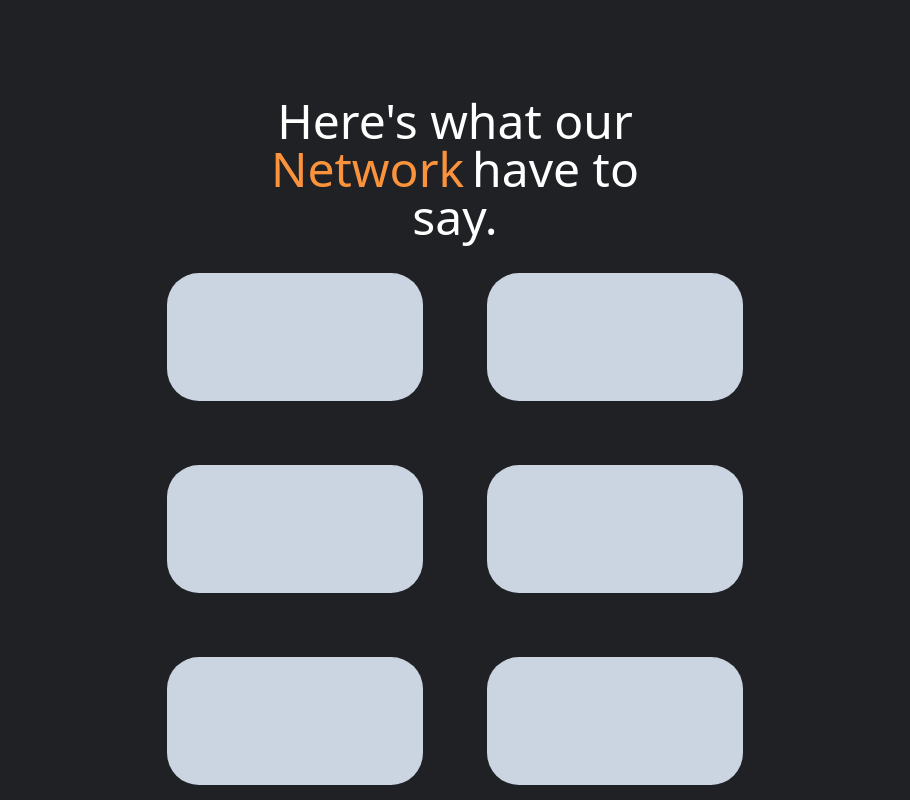
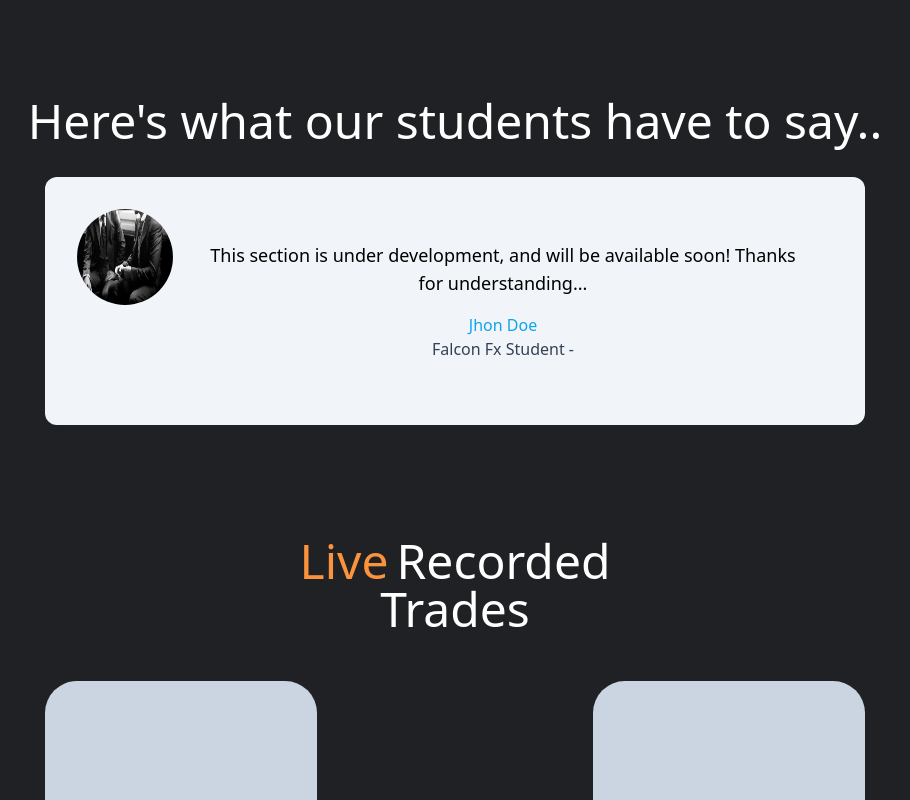
Before and after one commit to fsmutimeer/education-trading, a Next.js app: page / in a window 1280 px wide. Shown: the part 4660-5460 px from the top of the page, without its empty margins (185-1095 px from the left). Built offline with nearby package versions, Linux system fonts and the light colour scheme.

Commit message:
card in progress set

```diff
--- a/app/page.tsx
+++ b/app/page.tsx
@@ -205,21 +205,37 @@ export default function Home() {
       <div className="flex-col bg-[#1F2125] h-auto pb-8 w-screen flex-wrap">
         <div className=" container mx-auto w-full md:w-[80%]  flex-col  ">
           {/* Title */}
-          <div className="pt-[4rem] mx-auto text-center w-full md:w-[40%] ">
-            <h2 className="text-white text-3xl md:text-5xl pt-4">
-              Here's what our{' '}
-              <span className="text-orange-400 mr-2">Network</span>have to say.
+          <div className="pt-[4rem] mx-auto text-center w-full  ">
+            <h2 className="text-white text-xl md:text-5xl pt-4">
+              Here's what our students have to say..
             </h2>
           </div>
           {/* Cards */}
           <div className=" flex gap-16 flex-wrap w-full md:w-[80%] pt-8 mx-auto justify-center items-center">
             {' '}
-            <div className="h-[8rem] w-[16rem] bg-slate-300 rounded-[2rem]"></div>
-            <div className="h-[8rem] w-[16rem] bg-slate-300 rounded-[2rem]"></div>
-            <div className="h-[8rem] w-[16rem] bg-slate-300 rounded-[2rem]"></div>
-            <div className="h-[8rem] w-[16rem] bg-slate-300 rounded-[2rem]"></div>
-            <div className="h-[8rem] w-[16rem] bg-slate-300 rounded-[2rem]"></div>
-            <div className="h-[8rem] w-[16rem] bg-slate-300 rounded-[2rem]"></div>
+            <figure className="md:flex bg-slate-100 rounded-xl p-8 dark:bg-slate-800">
+              <Image
+                className="w-24 h-24  rounded-full mx-auto"
+                src="/about.jpg"
+                alt=""
+                width="384"
+                height="512"
+              />
+              <div className="pt-6 md:p-8 text-center space-y-4">
+                <blockquote>
+                  <p className="text-lg font-medium">
+                    This section is under development, and will be available
+                    soon! Thanks for understanding...
+                  </p>
+                </blockquote>
+                <figcaption className="font-medium">
+                  <div className="text-sky-500 dark:text-sky-400">Jhon Doe</div>
+                  <div className="text-slate-700 dark:text-slate-500">
+                    Falcon Fx Student -
+                  </div>
+                </figcaption>
+              </div>
+            </figure>
           </div>
         </div>
       </div>
```
